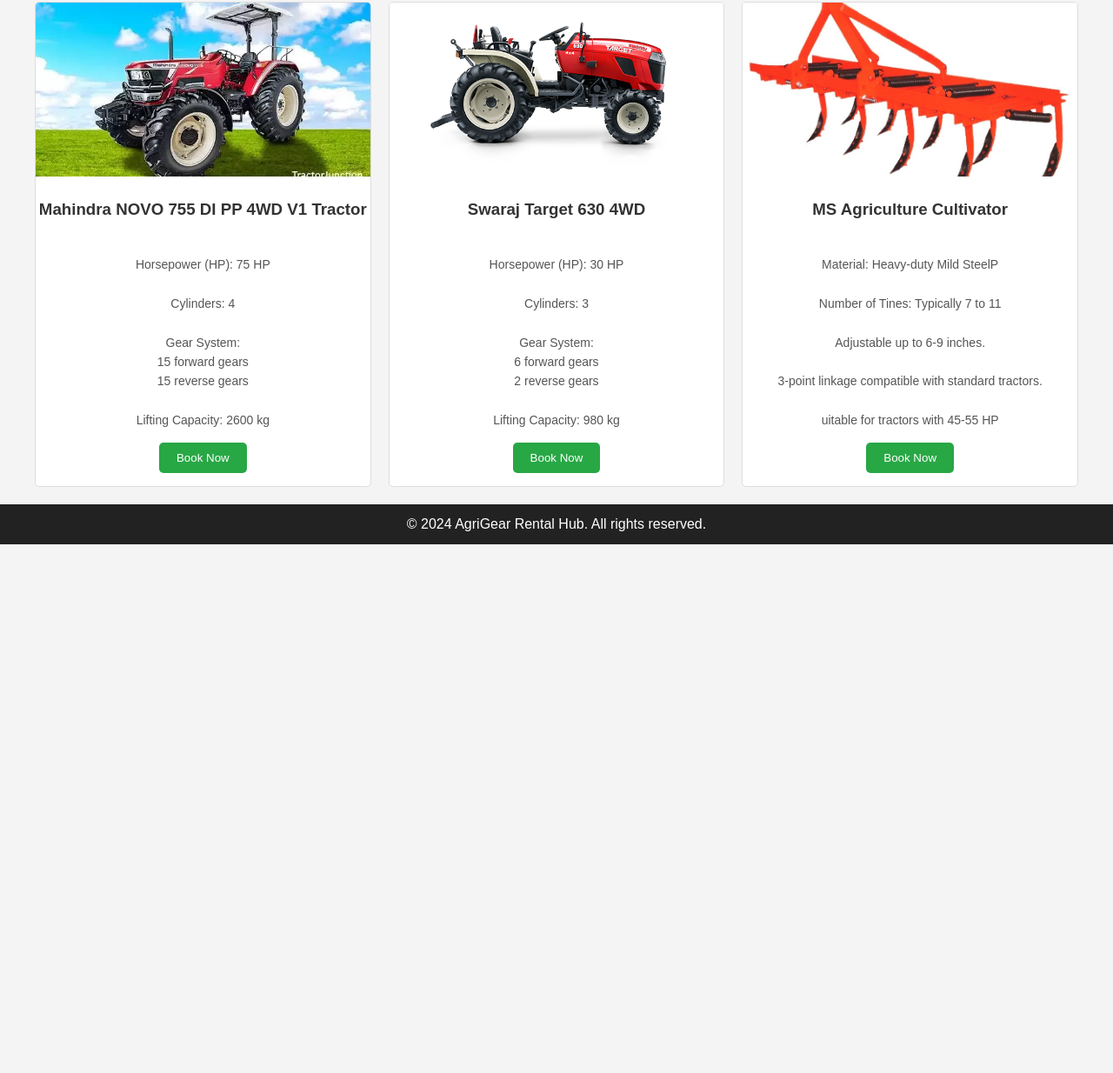
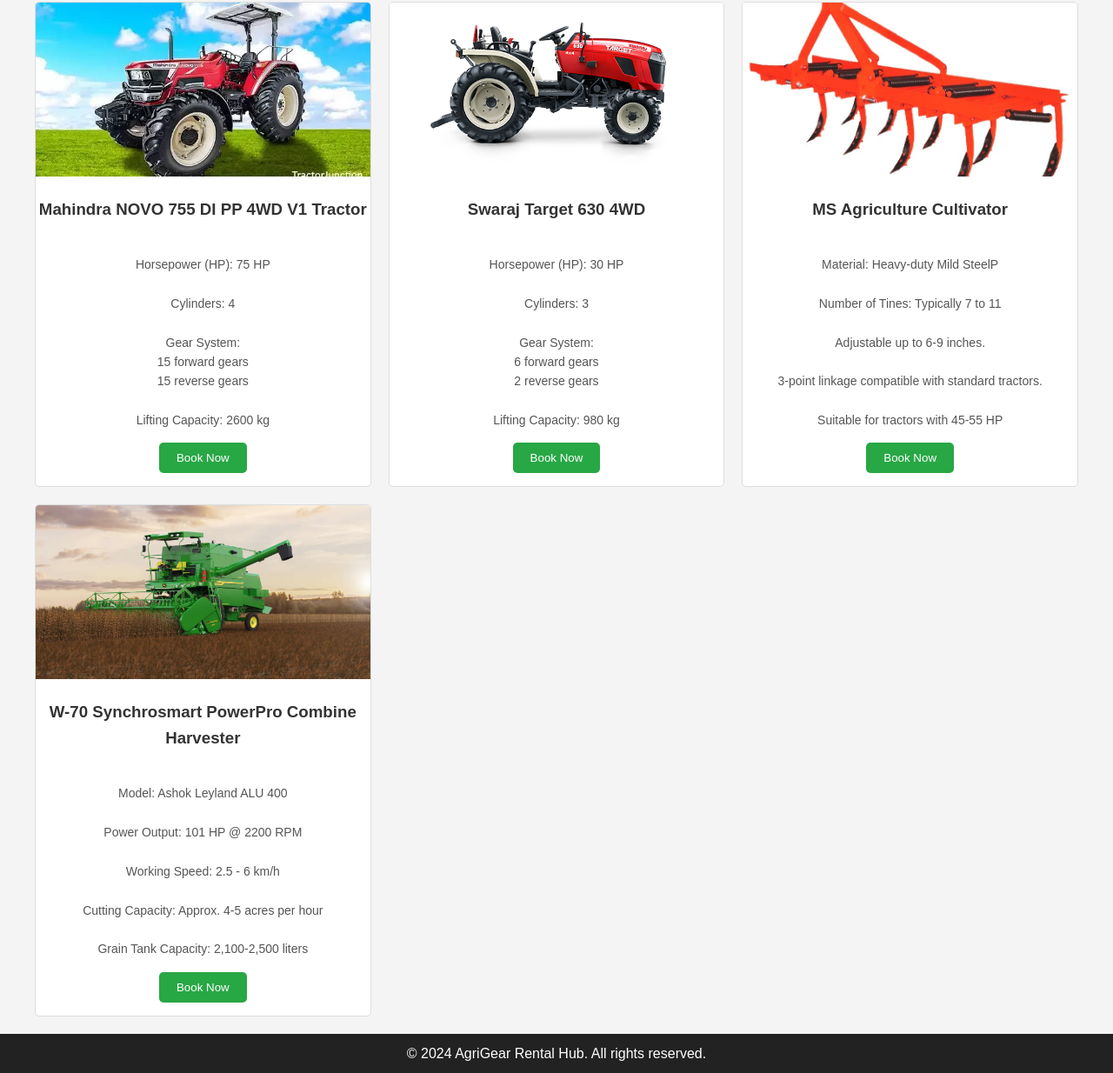
Before and after one commit to suryakantgangwar/AgriGearHub, a plain HTML site: page index.html in a window 1280 px wide. Shown: the part 932-2166 px from the top of the page at 87% size. Before the commit the page ends 1558 px from the top, so only its background shows below. Drawn offline with Linux system fonts and the light colour scheme.

Commit message:
Update index.html

```diff
--- a/index.html
+++ b/index.html
@@ -91,15 +91,24 @@
         </div>
          <div class="card">
           <img src="MS Agriculture Cultivator, 45-55 Hp.jpg" alt="Tractor">
-          <h3>MS Agriculture Cultivator </h3>
-          <p><BR>Material: Heavy-duty Mild SteelP</BR>
+          <h3> MS Agriculture Cultivator </h3>
+          <p><BR> Material: Heavy-duty Mild SteelP</BR>
             <BR> Number of Tines: Typically 7 to 11 </BR>
             <BR> Adjustable up to 6-9 inches.<BR>
             <BR> 3-point linkage compatible with standard tractors. </BR>
-            <BR>uitable for tractors with 45-55 HP</BR></p>
+            <BR> Suitable for tractors with 45-55 HP</BR></p>
           <button>Book Now</button>
         </div>
-      </div>
+       <div class="card">
+          <img src="w70-synchrosmart-combine-harvester.avif" alt="Tractor">
+          <h3> W-70 Synchrosmart PowerPro Combine Harvester </h3>
+          <p><BR> Model: Ashok Leyland ALU 400 </BR>
+            <BR> Power Output: 101 HP @ 2200 RPM </BR>
+            <BR> Working Speed: 2.5 - 6 km/h <BR>
+            <BR> Cutting Capacity: Approx. 4-5 acres per hour </BR>
+            <BR> Grain Tank Capacity: 2,100-2,500 liters </BR></p>
+          <button>Book Now</button>
+        </div>
     </section>
   </main>
 
```
